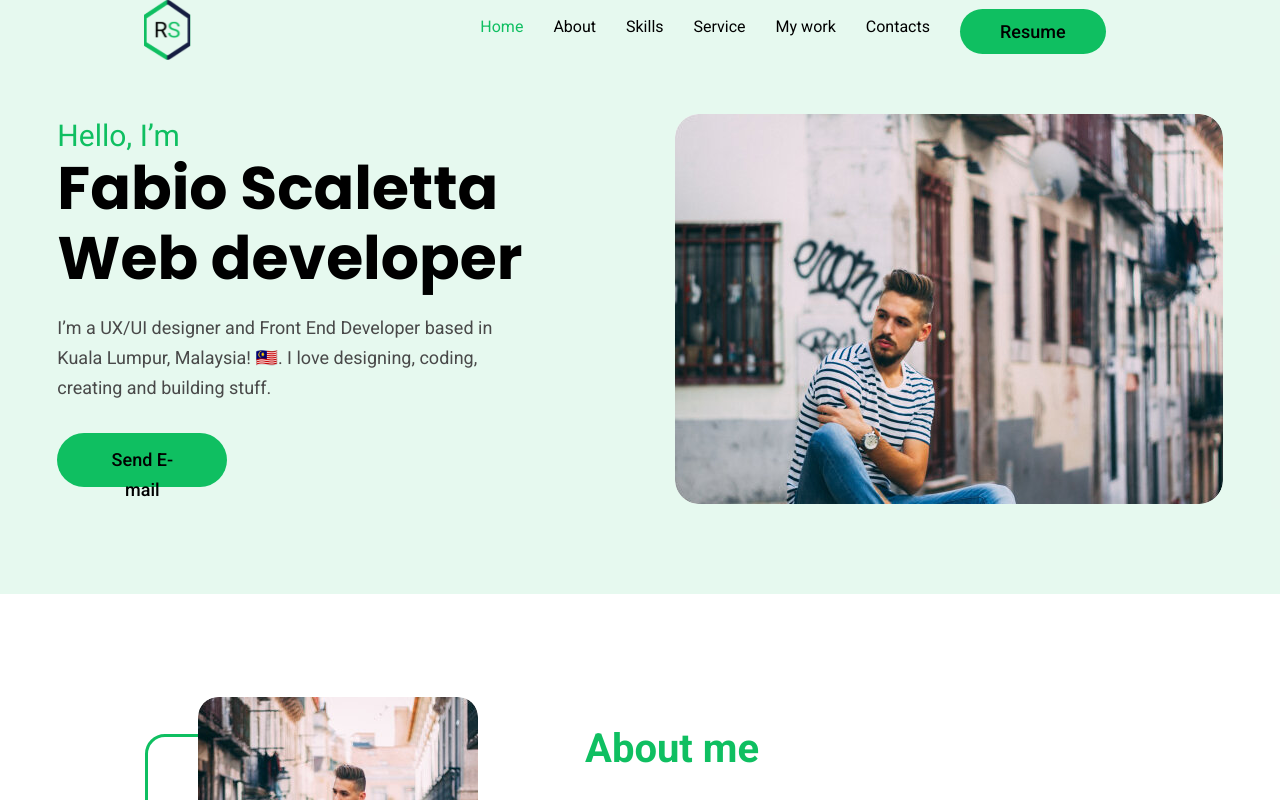
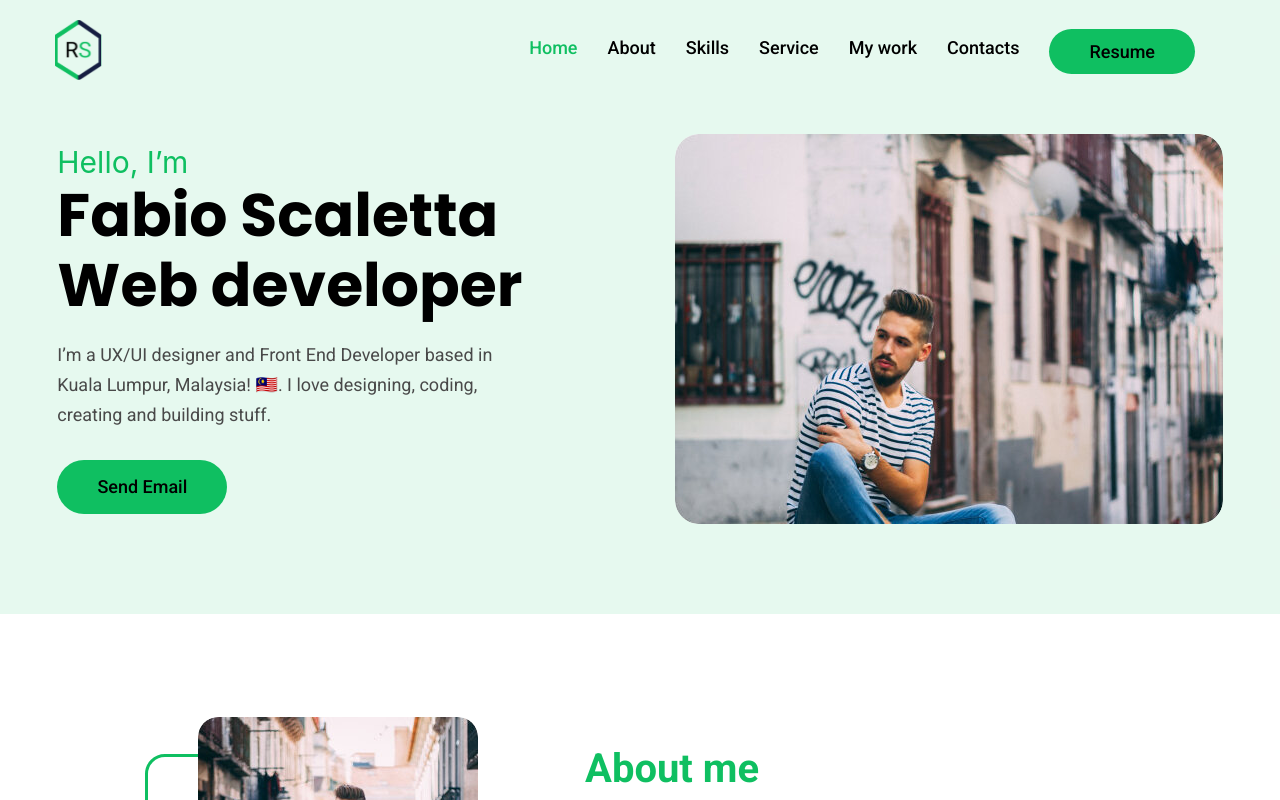
Before and after one commit to SandraVLP/portfolio-start-project, a React app in the folder portfolio-start-project-main/: page / in a window 1280 px wide. Shown: the top 800 px of the page. Built offline with nearby package versions, Linux system fonts and the light colour scheme.

Commit message:
added container in header

```diff
--- a/portfolio-start-project-main/src/components/Container.ts
+++ b/portfolio-start-project-main/src/components/Container.ts
@@ -4,7 +4,6 @@ export const Container = styled.div`
 max-width: 1170px;
 width: 100%;
 min-height: 100%;
-padding: 0 15px;
 margin: 0 auto;
 
 /* @media (max-widtn:1148px) {
--- a/portfolio-start-project-main/src/layout/Header.tsx
+++ b/portfolio-start-project-main/src/layout/Header.tsx
@@ -3,30 +3,34 @@ import { myTheme } from "../styles/Theme";
 import { StyledButton } from "../components/Button";
 import { Logo } from "../components/Logo";
 import { Link } from "../components/Link";
+import { Container } from "../components/Container";
+import { FlexWrapper } from "../components/FlexWrapper";
 
 export function Header() {
   return (
     <StyledHeader id="home">
+      <Container>
+        <FlexWrapper justify="space-between">
           <Logo />
           <StyledNav>
             <ul>
               <li>
-            <Link href="#home" title="Home"/>
+                <Link href="#home" title="Home" />
               </li>
               <li>
-          <Link href="#about" title="About"/>
+                <Link href="#about" title="About" />
               </li>
               <li>
-          <Link href="#skills" title="Skills"/>
+                <Link href="#skills" title="Skills" />
               </li>
               <li>
-          <Link href="#service" title="Service"/>
+                <Link href="#service" title="Service" />
               </li>
               <li>
-          <Link href="#works" title="My work"/>
+                <Link href="#works" title="My work" />
               </li>
               <li>
-          <Link href="#contacts" title="Contacts"/>
+                <Link href="#contacts" title="Contacts" />
               </li>
               <li>
                 <StyledButton width="146px" as="a" href="/resume">
@@ -35,17 +39,24 @@ export function Header() {
               </li>
             </ul>
           </StyledNav>
+        </FlexWrapper>
+      </Container>
     </StyledHeader>
   );
 }
 
 const StyledHeader = styled.header`
   background-color: ${myTheme.secondary};
-  display: flex;
-  justify-content: space-around;
+  padding-top: 20px;
 `;
 
 const StyledNav = styled.nav`
+font-family: Roboto;
+font-size: 18px;
+font-weight: 500;
+line-height: 21px;
+
+
   display: flex;
   justify-content: space-between;
   align-items: center;
@@ -59,6 +70,4 @@ const StyledNav = styled.nav`
       }
     }
   }
-
-
 `;
--- a/portfolio-start-project-main/src/layout/sections/main/Main.tsx
+++ b/portfolio-start-project-main/src/layout/sections/main/Main.tsx
@@ -15,7 +15,7 @@ export function Main() {
             I’m a UX/UI designer and Front End Developer based in Kuala Lumpur,
             Malaysia! 🇲🇾. I love designing, coding, creating and building stuff.
           </p>
-          <StyledButton width={"170px"}>Send E-mail</StyledButton>
+          <StyledButton width={"170px"}>Send Email</StyledButton>
         </StyledInfo>
         <img src={MainFoto} alt="Main Foto"></img>
       </FlexWrapper>
--- a/portfolio-start-project-main/src/styles/GlobalStyles.tsx
+++ b/portfolio-start-project-main/src/styles/GlobalStyles.tsx
@@ -12,7 +12,7 @@ export const GlobalStyles = createGlobalStyle`
 
     body {
   margin: 0, auto;
-  font-family: 'Roboto', 'Poppins', -apple-system, BlinkMacSystemFont, 'Segoe UI', 'Roboto', 'Oxygen',
+  font-family: -apple-system, BlinkMacSystemFont, 'Segoe UI', 'Roboto', 'Oxygen',
     'Ubuntu', 'Cantarell', 'Fira Sans', 'Droid Sans', 'Helvetica Neue',
     sans-serif;
   -webkit-font-smoothing: antialiased;
```
Lines whose indentation alone changed are shown as unchanged.
